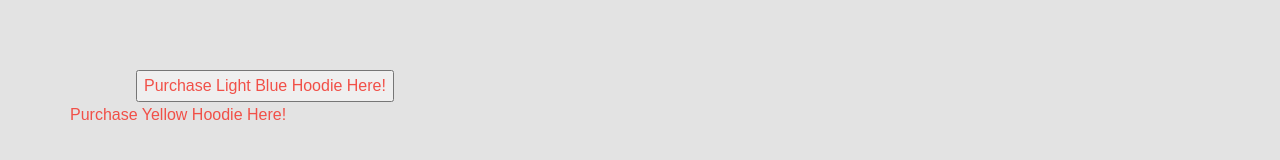
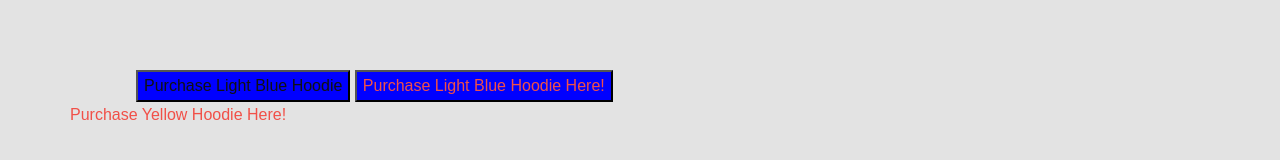
Before and after one commit to deactivateco/deactivateco.github.io, a plain HTML site: page index.html in a window 1280 px wide. Shown: the part 2573-2733 px from the top of the page. Drawn offline with Linux system fonts and the light colour scheme; a script that the page names is missing; files whose address does not match are found by name.

Commit message:
Update index.html

```diff
--- a/index.html
+++ b/index.html
@@ -190,6 +190,14 @@
             </div>
           </div>
         </div>
+	      <style>
+  button {
+    background-color: blue;
+  }
+</style>
+<button>
+  Purchase Light Blue Hoodie
+</button>
 	                             <button <a <href="Purchase Light Blue Hoodie Here!">
 				</form> </a>
 <a href="https://buy.stripe.com/3csg2bf9a9zld2waEF"
```
